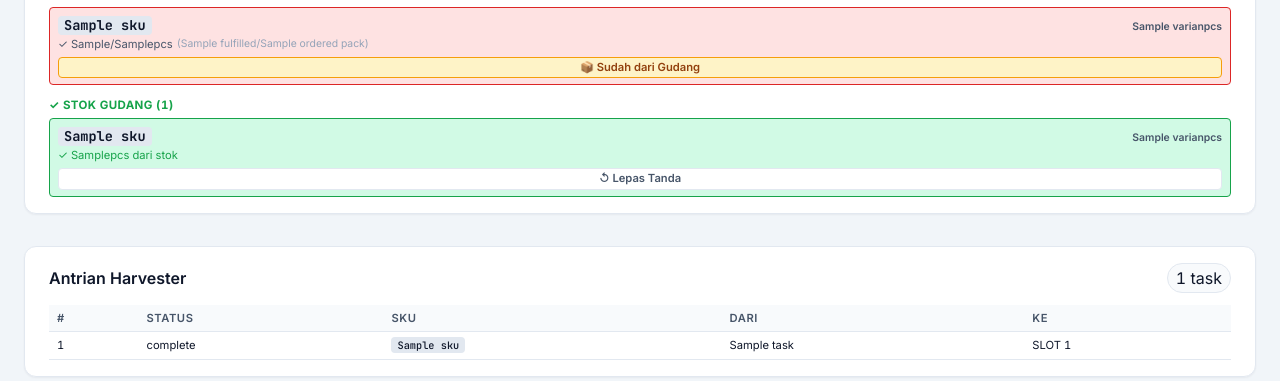
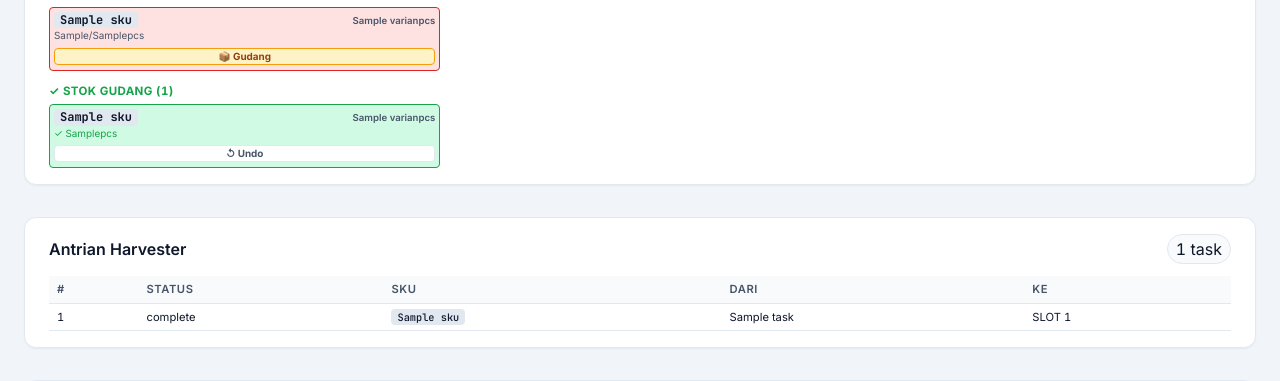
Before and after one commit to dennypa77/sortir_stiker_desain, a Flask app: template packing_router/web/templates/dashboard.html in a window 1280 px wide. Shown: the part 337-718 px from the top of the page. Run offline with Flask 3, Linux system fonts and the light colour scheme; the template is opened without the code that fills it: most values are stand-ins (such as "Sample title", 1, 10 or a date in 2020); some libraries are stand-ins or nearby versions.

Commit message:
Slot panel: 3-kolom grid + info lokasi buffer (Wadah X Slot Y)
User feedback:
- Sebelumnya 1 SKU per baris -> 1 slot card cuma muat 1-2 item.
- Sekarang grid 3 kolom -> langsung muat 3 SKU sebaris.
- Saat SKU ada di buffer, kasih info konkret 'ambil dari Wadah X
  Slot Y' supaya operator gak perlu cari sendiri.

reports.py:
- Tambah buffer_locations dict: {sku: [{wadah_nomor, slot_number,
  plastik_count}]}. Multi-location supported (1 SKU bisa overflow ke
  beberapa slot).
- Tiap missing item dapat field 'buffer_locations'.

Template (_slot_details_panel.html):
- Ganti <ul> jadi .kurang-grid (CSS grid 3 cols, 2 cols di < 720px).
- Item card flex column dgn gap minimum.
- Tampilkan max 2 lokasi buffer per item (kalau >2 -> '+N lokasi lain').
- Format chip lokasi: 'W{nomor}·S{slot} {count}p' -- compact + mono.
- Tombol 'Sudah dari Gudang' diperpendek jadi '📦 Gudang' (0.62rem).
- 'Lepas Tanda Gudang' -> '↺ Undo'.

CSS:
- Font size diperkecil: SKU 0.75rem, status 0.62rem, btn 0.62rem.
- Padding item space-1 (sebelumnya space-2).
- Buffer location chip pakai warna neon-yellow (konsisten dgn
  animasi match orbit dot).

Co-Authored-By: Claude Opus 4.7 (1M context) <noreply@anthropic.com>

```diff
--- a/packing_router/reports.py
+++ b/packing_router/reports.py
@@ -219,6 +219,24 @@ def get_slot_aktif_match_status() -> List[dict]:
         ).fetchall()
     }
 
+    # Lokasi buffer per-SKU: {sku: [{wadah_nomor, slot_number, plastik_count}, ...]}
+    # — supaya UI bisa kasih tahu operator "ambil dari Wadah X Slot Y".
+    buffer_locations: dict[str, list[dict]] = {}
+    for row in conn.execute(
+        """
+        SELECT bs.sku, w.nomor AS wadah_nomor, bs.slot_number, bs.plastik_count
+        FROM buffer_slot bs
+        JOIN wadah w ON bs.wadah_id = w.id
+        WHERE bs.sku IS NOT NULL AND bs.plastik_count > 0
+        ORDER BY w.nomor ASC, bs.slot_number ASC
+        """
+    ).fetchall():
+        buffer_locations.setdefault(row["sku"], []).append({
+            "wadah_nomor": row["wadah_nomor"],
+            "slot_number": row["slot_number"],
+            "plastik_count": row["plastik_count"],
+        })
+
     now = _dt.datetime.now()
     out = []
     for n in slot_nums:
@@ -267,6 +285,7 @@ def get_slot_aktif_match_status() -> List[dict]:
                     - (m["quantity_fulfilled"] or 0)
                 ) * 10,
                 "in_buffer": m["sku"] in buffer_skus,
+                "buffer_locations": buffer_locations.get(m["sku"], []),
                 "untouched": (m["quantity_fulfilled"] or 0) == 0,
             }
             for m in missing
--- a/packing_router/web/static/style.css
+++ b/packing_router/web/static/style.css
@@ -932,19 +932,25 @@ code {
 }
 .kurang-section-title-missing { color: var(--danger); }
 .kurang-section-title-ok { color: var(--success); }
-.kurang-list {
-  list-style: none;
-  padding: 0;
-  margin: 0;
+/* Grid 3-kolom — operator bisa lihat 3 SKU sekaligus per baris. */
+.kurang-grid {
+  display: grid;
+  grid-template-columns: repeat(3, minmax(0, 1fr));
+  gap: var(--space-1);
+}
+@media (max-width: 720px) {
+  .kurang-grid { grid-template-columns: repeat(2, minmax(0, 1fr)); }
 }
 .kurang-item {
-  padding: var(--space-2) var(--space-2) calc(var(--space-1) + 2px);
+  padding: var(--space-1) var(--space-1) calc(var(--space-1) + 1px);
   border-radius: var(--radius-sm);
-  margin-bottom: var(--space-1);
   border: 1px solid;
-  line-height: 1.25;
+  line-height: 1.2;
+  display: flex;
+  flex-direction: column;
+  gap: 2px;
+  min-width: 0;
 }
-.kurang-item:last-child { margin-bottom: 0; }
 .kurang-item-missing {
   background: var(--danger-soft);
   border-color: var(--danger);
@@ -961,51 +967,69 @@ code {
 }
 .kurang-item-sku {
   font-weight: 700;
-  font-size: var(--fs-sm);
+  font-size: 0.75rem;
   font-family: var(--font-mono);
+  overflow: hidden;
+  text-overflow: ellipsis;
+  white-space: nowrap;
 }
 .kurang-item-varian {
-  font-size: 0.65rem;
+  font-size: 0.6rem;
   color: var(--text-muted);
   font-weight: 600;
+  flex-shrink: 0;
 }
 .kurang-item-status {
-  font-size: 0.7rem;
+  font-size: 0.62rem;
   color: var(--text-muted);
-  margin-top: 2px;
-  display: flex;
-  align-items: center;
-  gap: var(--space-1);
-  flex-wrap: wrap;
+  line-height: 1.15;
 }
 .kurang-item-status-bad {
   color: var(--danger);
   font-weight: 700;
 }
 .kurang-item-status-ok { color: var(--success); }
-.kurang-item-qty {
+/* Buffer location chip — info "ambil dari Wadah X Slot Y" */
+.kurang-buffer-loc {
+  display: flex;
+  align-items: center;
+  gap: 3px;
+  font-size: 0.62rem;
+  background: var(--neon-yellow);
+  color: #422006;
+  padding: 1px 4px;
+  border-radius: var(--radius-sm);
+  font-weight: 700;
+  font-family: var(--font-mono);
+  line-height: 1.2;
+  white-space: nowrap;
+}
+.kurang-buffer-loc-icon { font-size: 0.7rem; }
+.kurang-buffer-loc-text { flex: 1; min-width: 0; }
+.kurang-buffer-loc-qty {
+  opacity: 0.7;
+  font-size: 0.55rem;
+}
+.kurang-buffer-more {
+  font-size: 0.55rem;
   color: var(--text-faint);
-  font-size: 0.65rem;
-}
-.match-tag-buffer {
-  padding: 1px 6px;
-  font-size: 0.6rem;
-  margin: 0;
+  font-style: italic;
+  padding-left: 2px;
 }
 .kurang-item-form {
-  margin-top: var(--space-1);
+  margin-top: 1px;
 }
 .btn-gudang-compact {
   width: 100%;
-  padding: 3px 6px;
-  font-size: 0.7rem;
-  font-weight: 600;
+  padding: 2px 4px;
+  font-size: 0.62rem;
+  font-weight: 700;
   background: var(--warning-soft);
   color: var(--warning-soft-text);
   border: 1px solid var(--warning);
   border-radius: var(--radius-sm);
   cursor: pointer;
-  line-height: 1.2;
+  line-height: 1.15;
 }
 .btn-gudang-compact:hover {
   filter: brightness(1.05);
--- a/packing_router/web/templates/partials/_slot_details_panel.html
+++ b/packing_router/web/templates/partials/_slot_details_panel.html
@@ -23,66 +23,71 @@
         {% if slot.missing %}
         <div class="kurang-section">
             <h4 class="kurang-section-title kurang-section-title-missing">⚠ Kurang ({{ slot.missing|length }})</h4>
-            <ul class="kurang-list">
+            <div class="kurang-grid">
                 {% for m in slot.missing %}
-                <li class="kurang-item kurang-item-missing">
+                <div class="kurang-item kurang-item-missing">
                     <div class="kurang-item-head">
                         <code class="kurang-item-sku">{{ m.sku }}</code>
                         <small class="kurang-item-varian">{{ m.varian }}pcs</small>
                     </div>
                     <div class="kurang-item-status">
                         {% if m.untouched %}
-                            <span class="kurang-item-status-bad">BELUM DI-SCAN</span>
-                            <span class="kurang-item-qty">({{ m.ordered_pcs }}pcs)</span>
+                            <span class="kurang-item-status-bad">BELUM SCAN</span>
                         {% else %}
-                            <span>✓ {{ m.fulfilled_pcs }}/{{ m.ordered_pcs }}pcs</span>
-                            <span class="kurang-item-qty">({{ m.fulfilled }}/{{ m.ordered }} pack)</span>
+                            <span>{{ m.fulfilled_pcs }}/{{ m.ordered_pcs }}pcs</span>
                         {% endif %}
-                        {% if m.in_buffer %}<span class="match-tag match-tag-buffer">📦 buffer</span>{% endif %}
                     </div>
+                    {% if m.in_buffer and m.buffer_locations %}
+                        {% for loc in m.buffer_locations[:2] %}
+                        <div class="kurang-buffer-loc" title="Ambil dari sini">
+                            <span class="kurang-buffer-loc-icon">📦</span>
+                            <span class="kurang-buffer-loc-text">W{{ loc.wadah_nomor }}·S{{ loc.slot_number }}</span>
+                            <span class="kurang-buffer-loc-qty">{{ loc.plastik_count }}p</span>
+                        </div>
+                        {% endfor %}
+                        {% if m.buffer_locations|length > 2 %}
+                        <div class="kurang-buffer-more">+{{ m.buffer_locations|length - 2 }} lokasi lain</div>
+                        {% endif %}
+                    {% endif %}
                     {% if m.item_id %}
                     <form hx-post="{{ url_for('mark_prefilled_action', resi_id=slot.resi_id, item_id=m.item_id) }}"
                           hx-target="#dashboard-grids" hx-swap="innerHTML"
                           class="kurang-item-form">
                         <button type="submit"
                                 title="Tandai SKU ini sudah dari stok gudang"
-                                class="btn-gudang-compact">
-                            📦 Sudah dari Gudang
-                        </button>
+                                class="btn-gudang-compact">📦 Gudang</button>
                     </form>
                     {% endif %}
-                </li>
+                </div>
                 {% endfor %}
-            </ul>
+            </div>
         </div>
         {% endif %}
 
         {% if slot.prefilled %}
         <div class="kurang-section">
             <h4 class="kurang-section-title kurang-section-title-ok">✓ Stok Gudang ({{ slot.prefilled|length }})</h4>
-            <ul class="kurang-list">
+            <div class="kurang-grid">
                 {% for p in slot.prefilled %}
-                <li class="kurang-item kurang-item-prefilled">
+                <div class="kurang-item kurang-item-prefilled">
                     <div class="kurang-item-head">
                         <code class="kurang-item-sku">{{ p.sku }}</code>
                         <small class="kurang-item-varian">{{ p.varian }}pcs</small>
                     </div>
                     <div class="kurang-item-status kurang-item-status-ok">
-                        ✓ {{ p.ordered_pcs }}pcs dari stok
+                        ✓ {{ p.ordered_pcs }}pcs
                     </div>
                     {% if p.item_id %}
                     <form hx-post="{{ url_for('mark_prefilled_action', resi_id=slot.resi_id, item_id=p.item_id) }}"
                           hx-target="#dashboard-grids" hx-swap="innerHTML"
                           hx-confirm="Lepas tanda 'dari Gudang' untuk SKU {{ p.sku }}?"
                           class="kurang-item-form">
-                        <button type="submit" title="Lepas tanda gudang" class="btn-gudang-compact btn-gudang-undo">
-                            ↺ Lepas Tanda
-                        </button>
+                        <button type="submit" title="Lepas tanda gudang" class="btn-gudang-compact btn-gudang-undo">↺ Undo</button>
                     </form>
                     {% endif %}
-                </li>
+                </div>
                 {% endfor %}
-            </ul>
+            </div>
         </div>
         {% endif %}
 
```
